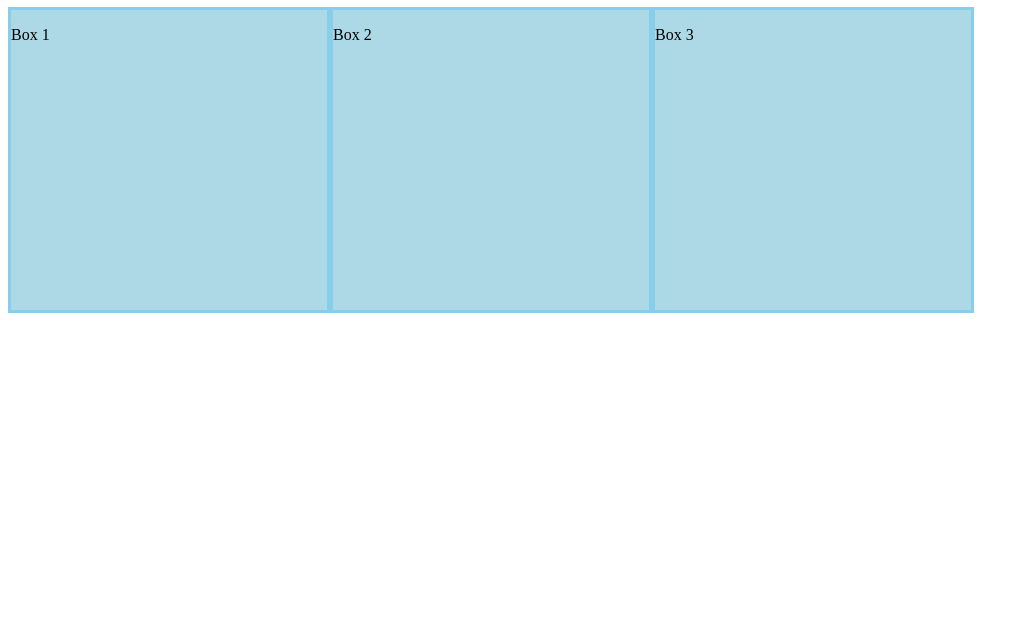
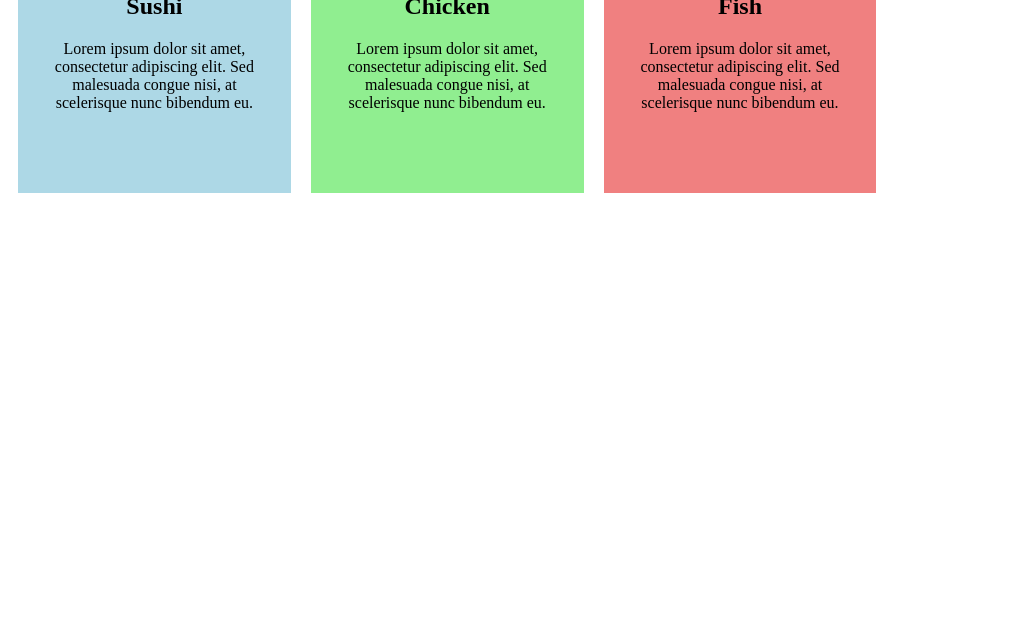
Before and after one commit to aksaks5/version-1, a plain HTML site: page index.html in a window 1280 px wide. Shown: the part 171-800 px from the top of the page, without its empty margins (0-1029 px from the left). Drawn offline with Linux system fonts and the light colour scheme.

Commit message:
Update index.html

```diff
--- a/index.html
+++ b/index.html
@@ -8,12 +8,23 @@
     <h1><center>Hello world!</center></h1>
     <p><center>This is my first time learning development!</center></p>
   </body>
-</html>
-<html>
-<head>
-<meta charset="utf-8">
-<meta name="viewport" content="width=device-width, initial-scale=1">
-<title>Box Design</title>
+    <style>
+      /* Add some styling for responsiveness */
+      .container {
+        display: flex;
+        float: left;
+        flex-wrap: wrap;
+        width: 100%;
+      }
+      .box {
+        flex-basis: calc(20% - 20px);
+        margin: 10px;
+        padding: 20px;
+        text-align: center;
+        height: 200px;
+        box-align: center;
+      }
+
       <style>
 
 
@@ -27,10 +38,8 @@
 @media (min-width: 1200px) {
   .col-lg-1, .col-lg-2, .col-lg-3, .col-lg-4, .col-lg-5, .col-lg-6, .col-lg-7, .col-lg-8, .col-lg-9, .col-lg-10, .col-lg-11, .col-lg-12 {
     float: left;
-    border: 3px solid skyblue;
-    background-color: lightblue;
-    height: 300px;
-    box-align: center;
+
+
 
   }
   .col-lg-1 {
@@ -75,10 +84,8 @@
 @media (min-width: 992px) and (max-width: 1199px) {
   .col-md-1, .col-md-2, .col-md-3, .col-md-4, .col-md-5, .col-md-6, .col-md-7, .col-md-8, .col-md-9, .col-md-10, .col-md-11, .col-md-12 {
     float: left;
-    border: 3px solid skyblue;
-    background-color: lightblue;
-    height: 300px;
-    box-align: center;
+
+
 
   }
   .col-md-1 {
@@ -120,24 +127,23 @@
 }
 
 </style>
-
-
+    </style>
   </head>
   <body>
-<h1>Box Design</h1>
 
-
-
-<div class="row" >
-  <div class="col-lg-3 col-md-6"><p>Box 1</p></div>
-  <div class="col-lg-3 col-md-6"><p>Box 2</p></div>
-  <div class="col-lg-3 col-md-6"><p>Box 3</p></div>
-
+    <div class="container">
+      <div class="box" style="background-color: lightblue;">
+        <h2>Sushi</h2>
+        <p>Lorem ipsum dolor sit amet, consectetur adipiscing elit. Sed malesuada congue nisi, at scelerisque nunc bibendum eu.</p>
+      </div>
+      <div class="box" style="background-color: lightgreen;">
+        <h2>Chicken</h2>
+        <p>Lorem ipsum dolor sit amet, consectetur adipiscing elit. Sed malesuada congue nisi, at scelerisque nunc bibendum eu.</p>
+      </div>
+      <div class="box" style="background-color: lightcoral;">
+        <h2>Fish</h2>
+        <p>Lorem ipsum dolor sit amet, consectetur adipiscing elit. Sed malesuada congue nisi, at scelerisque nunc bibendum eu.</p>
+      </div>
     </div>
   </body>
-
-
-
-
-
 </html>
```
Lines whose indentation alone changed are shown as unchanged.
